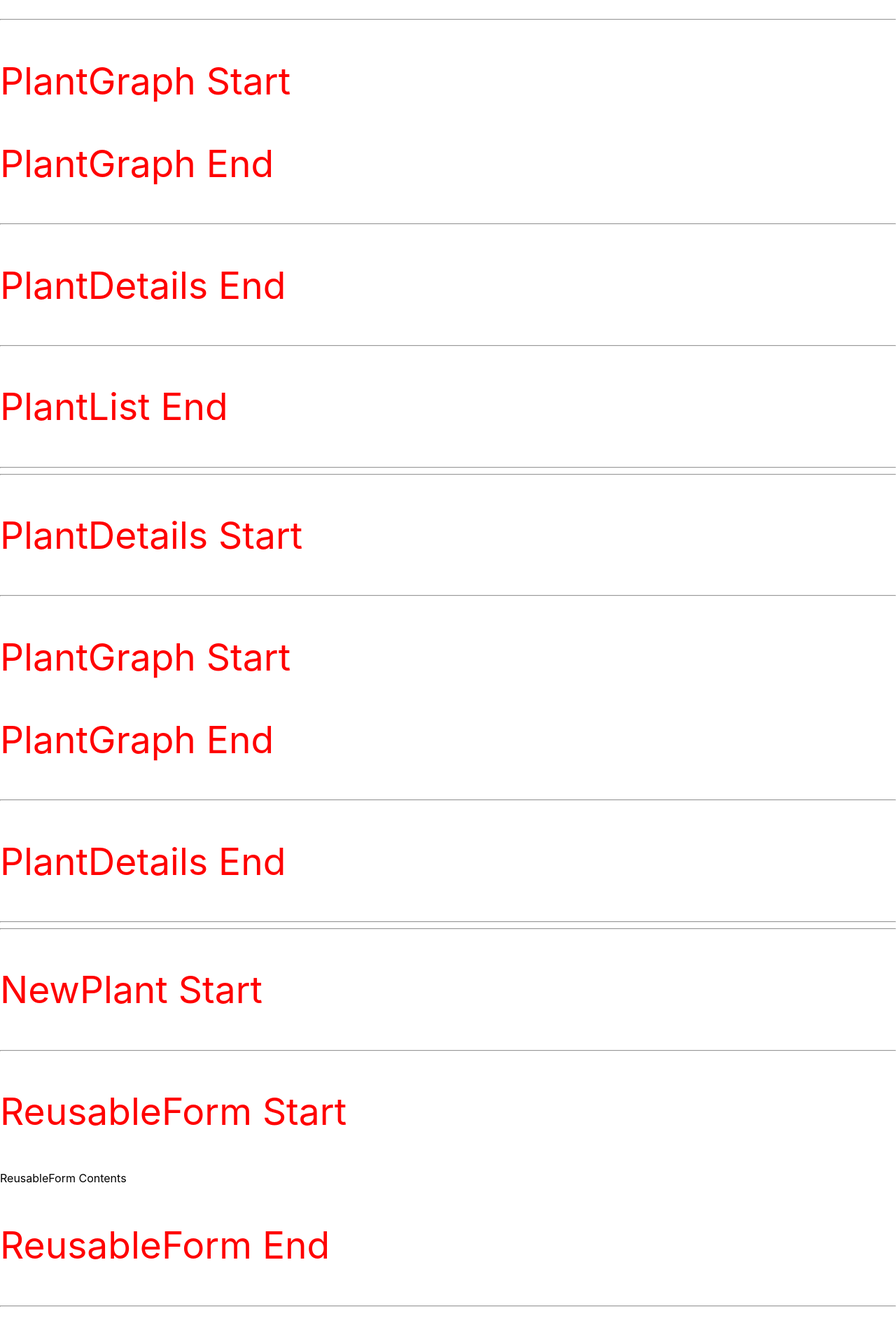
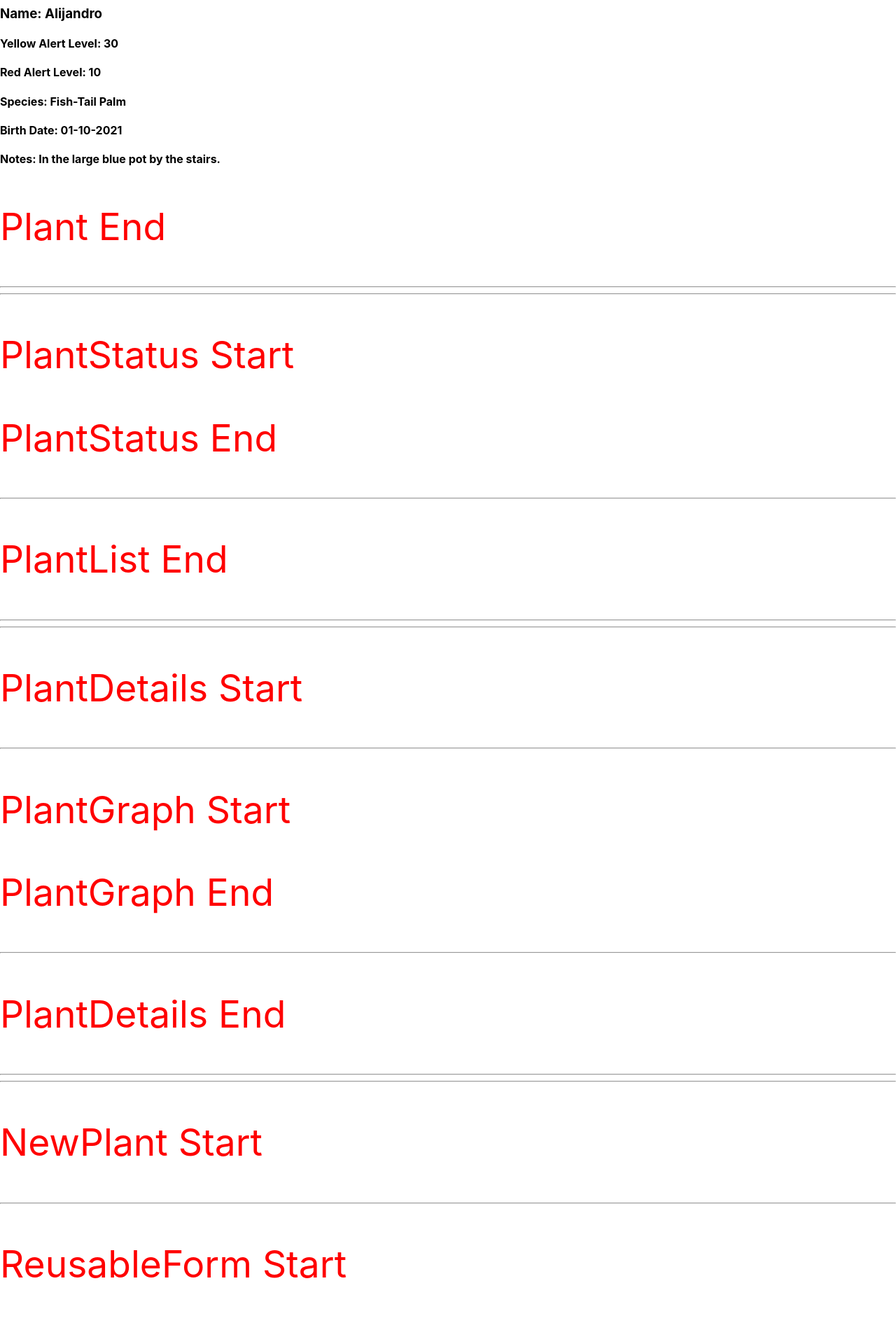
Before and after one commit to CodingMoore/soil-ent-green, a React (Create React App) app: page / in a window 1280 px wide. Shown: the part 1500-3390 px from the top of the page at 70% size. Built offline with nearby package versions, Linux system fonts and the light colour scheme.

Commit message:
create basic static site without graphs/api calls

```diff
--- a/src/components/NewPlant.js
+++ b/src/components/NewPlant.js
@@ -1,8 +1,18 @@
 import React from "react";
 import ReusableForm from "./ReusableForm";
 
-function NewPlant() {
-
+function NewPlant(props) {
+  function handleSubmission(event) {
+    event.preventDefault();
+    props.onNewPlantCreation({
+      plantName: event.target.plantName.value,
+      yellowAlertAt: event.target.yellowAlertAt.value,
+      redAlertAt: event.target.redAlertAt.value,
+      species: event.target.species.value,
+      birthDate: event.target.birthDate.value,
+      notes: event.target.notes.value
+    })
+  }
   return(
     <>
       <hr/>
--- a/src/components/Plant.js
+++ b/src/components/Plant.js
@@ -1,16 +1,33 @@
 import React from "react";
+import PropTypes from "prop-types";
 
-function Plant() {
+function Plant(props) {
 
   return (
     <>
       <hr/>
       <p class="compBound">Plant Start</p>
-
+      <div onClick = {() => props.whenPlantClicked(props.id)}>
+        <h3>{props.plantName}</h3>
+        <h4>{props.yellowAlertAt}</h4>
+        <h4>{props.redAlertAt}</h4>
+        <h4>{props.species}</h4>
+        <h4>{props.birthDate}</h4>
+        <h4>{props.notes}</h4>
+      </div>
       <p class="compBound">Plant End</p>
       <hr/>
     </>
   );
 }
 
+Plant.propTypes = {
+  plantName: PropTypes.string.isRequired,
+  yellowAlertAt: PropTypes.string,
+  redAlertAt: PropTypes.string,
+  species: PropTypes.string,
+  birthDate: PropTypes.string,
+  notes: PropTypes.string,
+}
+
 export default Plant;
--- a/src/components/PlantList.js
+++ b/src/components/PlantList.js
@@ -1,17 +1,45 @@
 import React from "react";
 import Plant from "./Plant";
 import PlantStatus from "./PlantStatus";
-import PlantDetails from "./PlantDetails";
+
+const masterPlantList = [
+  {
+    plantName: "Kiki",
+    yellowAlertAt: "50",
+    redAlertAt: "25",
+    species: "Pathos",
+    birthDate: "03-01-2021",
+    notes: "Hangs by main livingroom window."
+  },
+  {
+    plantName: "Alijandro",
+    yellowAlertAt: "30",
+    redAlertAt: "10",
+    species: "Fish-Tail Palm",
+    birthDate: "01-10-2021",
+    notes: "In the large blue pot by the stairs."
+  }
+]
+
 
 function PlantList() {
-
   return (
     <>
       <hr/>
       <p class="compBound">PlantList Start</p>
-      <Plant />
+      {masterPlantList.map((plant, index) =>
+      <Plant
+      // whenPlantClicked = { props.onPlantSelection }
+      plantName = {"Name: " + plant.plantName}
+      yellowAlertAt = {"Yellow Alert Level: " + plant.yellowAlertAt}
+      redAlertAt = {"Red Alert Level: " + plant.redAlertAt}
+      species = {"Species: " + plant.species}
+      birthDate = {"Birth Date: " + plant.birthDate}
+      notes = {"Notes: " + plant.notes}
+      // id = {plant.id}
+      key = {index}/>
+      )}
       <PlantStatus />
-      <PlantDetails />
       <p class="compBound">PlantList End</p>
       <hr/>
     </>
--- a/src/components/ReusableForm.js
+++ b/src/components/ReusableForm.js
@@ -1,16 +1,47 @@
 import React from "react";
+import PropTypes from "prop-types";
 
-function ReusableForm() {
-
+function ReusableForm(props) {
   return(
     <>
       <hr/>
       <p class="compBound">ReusableForm Start</p>
-      <p>ReusableForm Contents</p><p/>
+      <form onSubmit={props.formSubmissionHandler}>
+        <input
+        type = "text"
+        name = "plantName" />
+        <br/>
+        <input
+        type = "text"
+        name = "yellowAlertAt" />
+        <br/>
+        <input
+        type = "text"
+        name = "redAlertAt" />
+        <br/>
+        <input
+        type = "text"
+        name = "species" />
+        <br/>
+        <input
+        type = "text"
+        name = "birthDate" />
+        <br/>
+        <input
+        type = "text"
+        name = "notes" />
+        <br/>
+        <button type="submit">{props.buttonText}</button>
+      </form>
       <p class="compBound">ReusableForm End</p>
       <hr/>
     </>
   );
 }
 
+ReusableForm.propTypes = {
+  formSubmissionHandler: PropTypes.func,
+  buttonText: PropTypes.string
+};
+
 export default ReusableForm;
```
